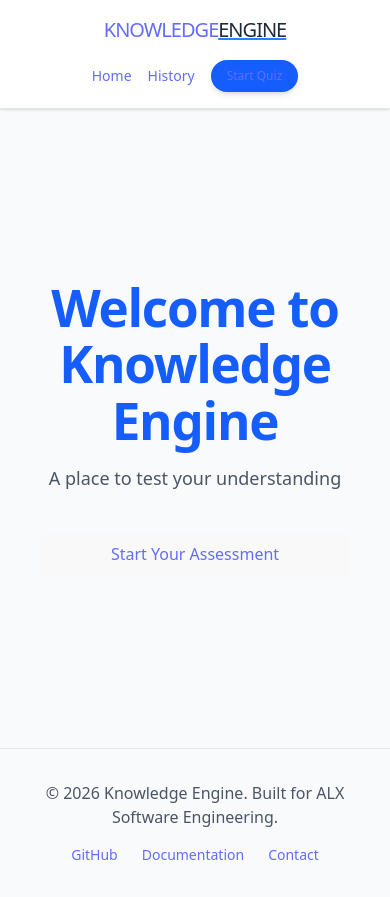
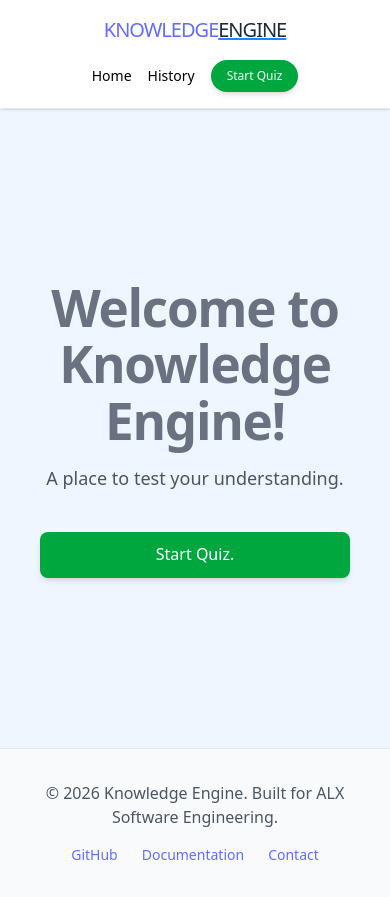
Before and after one commit to ObedK7/Quiz-App-Capstone, a React (Vite) app in the folder quiz-app-project/: page / in a window 390 px wide. Built offline with nearby package versions, Linux system fonts and the light colour scheme.

Commit message:
feat: responsiveness improvement stage 1

```diff
--- a/quiz-app-project/src/App.jsx
+++ b/quiz-app-project/src/App.jsx
@@ -16,7 +16,7 @@ function App() {
         The Navbar stays at the top, Footer at the bottom,
         and the middle section handles the scroll.
       */}
-      <div className="flex flex-col min-h-screen bg-gray-50">
+      <div className="flex flex-col min-h-screen min-w-screen bg-blue-50">
         <Navbar />
 
         {/* max-w-7xl and mx-auto centers your content on large desktops
--- a/quiz-app-project/src/components/layout/Navbar.jsx
+++ b/quiz-app-project/src/components/layout/Navbar.jsx
@@ -18,22 +18,25 @@ const Navbar = () => {
 
         {/* Navigation Links */}
         <div className="flex items-center gap-4 md:gap-8 font-medium text-sm md:text-base text-gray-600">
-          <Link to="/" className="hover:text-blue-600 transition-colors">
+          <Link to="/" className="hover:!text-gray-600 !text-black transition-colors">
             Home
           </Link>
-          <Link to="/history" className="hover:text-blue-600 transition-colors">
+          <Link
+            to="/history"
+            className="hover:!text-gray-600 !text-black transition-colors"
+          >
             History
           </Link>
           <Link
             to="/about"
-            className="hover:text-blue-600 transition-colors hidden sm:block"
+            className="hover:!text-gray-600 !text-black transition-colors hidden sm:block"
           >
             About
           </Link>
 
           <Link
             to="/assessment"
-            className="bg-blue-600 text-white px-4 py-2 md:px-5 md:py-2 rounded-full text-xs md:text-sm font-semibold hover:bg-blue-700 shadow-md"
+            className="bg-green-600 !text-white px-4 py-2 md:px-5 md:py-2 rounded-full text-xs md:text-sm font-semibold hover:bg--700 shadow-md"
           >
             Start Quiz
           </Link>
--- a/quiz-app-project/src/components/ui/Button.jsx
+++ b/quiz-app-project/src/components/ui/Button.jsx
@@ -3,8 +3,8 @@ import React from "react";
 const Button = ({
   children,
   onClick,
-  variant = "black",
-  className = "",
+  variant = "primary",
+  className = " ",
   type = "button",
 }) => {
   // Define base styles and variants
@@ -12,17 +12,17 @@ const Button = ({
     "px-6 py-2 rounded-lg font-semibold transition-all duration-200 active:scale-95 disabled:opacity-50";
 
   const variants = {
-    primary: "bg-blue-600 text-white hover:bg-blue-700 shadow-md",
-    secondary: "bg-gray-200 text-gray-800 hover:bg-gray-300",
-    outline: "border-2 border-blue-600 text-blue-600 hover:bg-blue-50",
-    danger: "bg-red-500 text-white hover:bg-red-600",
+    primary: "!bg-green-600 hover:!bg-blue-500 shadow-md",
+    secondary: "bg-gray-200 hover:bg-gray-300",
+    outline: "border-2 border-blue-600 hover:bg-blue-50",
+    danger: "!bg-red-500 hover:bg-red-600",
   };
 
   return (
     <button
       type={type}
       onClick={onClick}
-      className={`${baseStyles} ${variants[variant]} ${className}`}
+      className={`${baseStyles} ${className} ${variants[variant]}`}
     >
       {children}
     </button>
--- a/quiz-app-project/src/pages/About.jsx
+++ b/quiz-app-project/src/pages/About.jsx
@@ -3,7 +3,7 @@ import React from "react";
 const About = () => {
   return (
     <div className="max-w-3xl mx-auto py-12 prose lg:prose-xl">
-      <h1 className="text-4xl font-bold mb-6">About Knowledge Engine</h1>
+      <h1 className="text-4xl font-bold mb-6 text-black">About Knowledge Engine</h1>
       <p className="text-lg text-gray-700 leading-relaxed">
         Knowledge Engine is a capstone project developed for the ALX Software
         Engineering program. It aims to provide a seamless, interactive platform
--- a/quiz-app-project/src/pages/Assessment.jsx
+++ b/quiz-app-project/src/pages/Assessment.jsx
@@ -58,7 +58,7 @@ const Assessment = () => {
   // CRASH GUARD: If questions didn't load, show this instead of a white page
   if (!questions || questions.length === 0) {
     return (
-      <div className="text-center p-10">
+      <div className="text-center p-10 text-black">
         Questions failed to load. Please refresh.
       </div>
     );
--- a/quiz-app-project/src/pages/History.jsx
+++ b/quiz-app-project/src/pages/History.jsx
@@ -3,7 +3,7 @@ import React from "react";
 const History = () => {
   return (
     <div className="max-w-2xl mx-auto py-10">
-      <h2 className="text-3xl font-bold mb-6">Your Performance History</h2>
+      <h2 className="text-3xl font-bold mb-6 text-black">Your Performance History</h2>
       <div className="bg-white shadow rounded-lg p-6">
         <p className="text-gray-500">
           No past assessments found yet. Start a quiz to see your progress!
--- a/quiz-app-project/src/pages/Home.jsx
+++ b/quiz-app-project/src/pages/Home.jsx
@@ -7,18 +7,18 @@ const Home = () => {
     <div className="flex flex-col items-center justify-center min-h-[70vh] text-center px-6 py-10">
       <header className="space-y-4">
         {/* text-3xl on mobile, text-5xl on desktop */}
-        <h1 className="text-3xl md:text-5xl lg:text-6xl font-extrabold text-blue-600 tracking-tight">
-          Welcome to Knowledge Engine
+        <h1 className="text-3xl md:text-5xl lg:text-6xl font-extrabold text-gray-500 tracking-tight">
+          Welcome to Knowledge Engine!
         </h1>
         <p className="text-lg md:text-xl text-gray-600 max-w-2xl mx-auto">
-          A place to test your understanding
+          A place to test your understanding.
         </p>
       </header>
 
       <main className="mt-10 w-full max-w-xs md:max-w-none">
         <Link to="/assessment">
-          <Button className="w-full md:w-auto px-10 py-4 text-lg">
-            Start Your Assessment
+          <Button className="w-full md:w-auto px-10 py-4 text-lg text-white bg-black-500">
+            Start Quiz.
           </Button>
         </Link>
       </main>
--- a/quiz-app-project/src/pages/Results.jsx
+++ b/quiz-app-project/src/pages/Results.jsx
@@ -68,13 +68,13 @@ const Results = () => {
         <div className="grid grid-cols-1 md:grid-cols-2 gap-4">
           <button
             onClick={() => navigate("/assessment")}
-            className="py-4 px-6 bg-blue-600 text-red rounded-xl font-bold hover:bg-blue-700 transition-colors shadow-lg shadow-blue-200"
+            className="py-4 px-6 !bg-red-600 text-red rounded-xl font-bold hover:bg-blue-700 transition-colors shadow-lg shadow-blue-200"
           >
             Try Again
           </button>
           <button
             onClick={() => navigate("/")}
-            className="py-4 px-6 bg-gray-100 text-gray-700 rounded-xl font-bold hover:bg-gray-200 transition-colors"
+            className="py-4 px-6 !bg-blue-600 text-red rounded-xl font-bold hover:bg-gray-200 transition-colors"
           >
             Back to Home
           </button>
```
